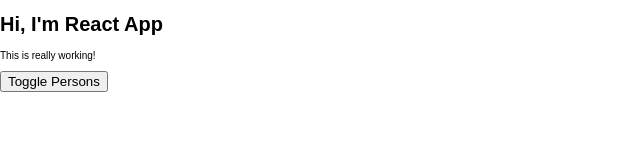
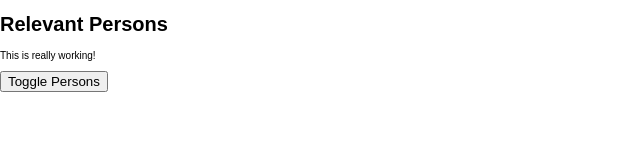
Before and after one commit to KamilKonopka/react-app, a React app: page / in a window 1280 px wide. Shown: the top 160 px of the page, without its empty margins (0-640 px from the left). Built offline with nearby package versions, Linux system fonts and the light colour scheme.

Commit message:
cleaning the app before turning Person and Persons from functional components to class components

```diff
--- a/src/components/Cockpit/Cockpit.js
+++ b/src/components/Cockpit/Cockpit.js
@@ -17,11 +17,12 @@
     }
     return(
         <div className={classes.Cockpit}>
-        <h1>Hi, I'm React App</h1>
+        <h1>{props.appTitle}</h1>
         <p className={assignedClasses.join(' ')}>This is really working!</p>
         <button
-        className={btnClass}
-        onClick={props.clicked}>Toggle Persons</button>
+            className={btnClass}
+            onClick={props.clicked}
+            >Toggle Persons</button>
         </div>
     );
 }
--- a/src/containers/App.js
+++ b/src/containers/App.js
@@ -71,6 +71,7 @@
     return (
       <div className={styling.App}>
       <Cockpit
+        appTitle={this.props.title}
         showPersons={this.state.showPersons}
         persons={this.state.persons}
         clicked={this.togglePersonsHandler}
--- a/src/index.js
+++ b/src/index.js
@@ -5,7 +5,7 @@
 import App from './containers/App';
 import * as serviceWorker from './serviceWorker';
 
-ReactDOM.render(<App />, document.getElementById('root'));
+ReactDOM.render(<App  title="Relevant Persons" />, document.getElementById('root'));
 
 // If you want your app to work offline and load faster, you can change
 // unregister() to register() below. Note this comes with some pitfalls.
```
